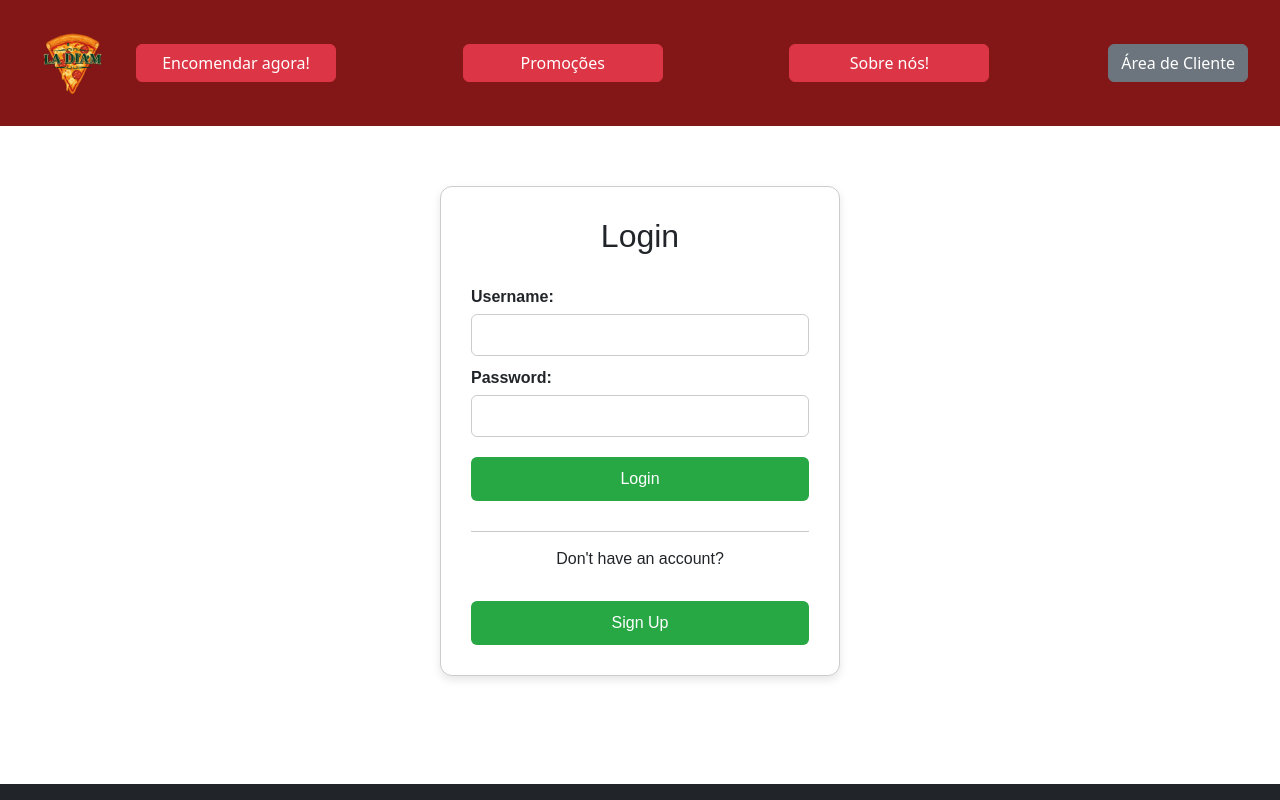
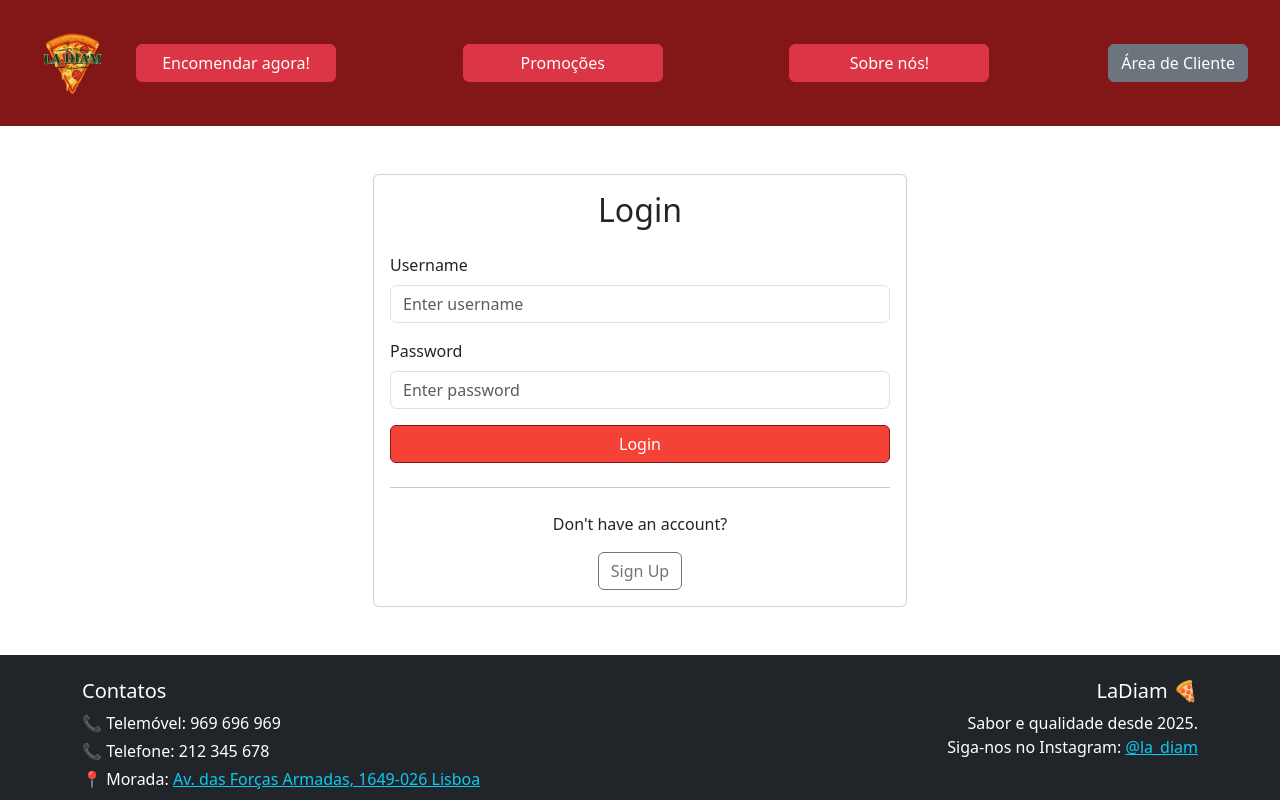
Before and after one commit to HugoM-10/LaDiam-Projeto, a React (Create React App) app in the folder la_diam-frontend/: page /login in a window 1280 px wide. Shown: the top 800 px of the page. Built offline with nearby package versions, Linux system fonts and the light colour scheme; no server answers.

Commit message:
changed login manager struct in frontend

```diff
--- /dev/null
+++ b/la_diam-frontend/src/Pages/LoginManager/Login.js
@@ -0,0 +1,96 @@
+import { useState, useContext, useEffect } from "react";
+import { useNavigate } from "react-router-dom";
+import { UserContext } from "../../UserContext";
+import {
+  Container,
+  Form,
+  Button,
+  Row,
+  Col,
+  Card,
+  LoginPage,
+} from "react-bootstrap";
+
+function Login() {
+  const [username, setUsername] = useState("");
+  const [password, setPassword] = useState("");
+  const navigate = useNavigate();
+  const { login, user } = useContext(UserContext);
+
+  // Redirect to main page if user already exists
+  useEffect(() => {
+    if (user) {
+      navigate("/");
+    }
+  }, [user]);
+
+  const handleSubmit = async (e) => {
+    e.preventDefault();
+    if (!user) {
+      const result = await login(username, password);
+      if (result.success) {
+        alert("Login successful!");
+        navigate("/");
+      } else {
+        alert("Login failed: " + result.message);
+      }
+    }
+  };
+
+  const handleSignupRedirect = () => {
+    navigate("/signup"); // Adjust the path if your signup route differs
+  };
+
+  return (
+    <Container className="pt-5 d-flex justify-content-center align-items-center vh-100">
+      <Row className="w-100">
+        <Col md={{ span: 6, offset: 3 }}>
+          <Card>
+            <Card.Body>
+              <h2 className="text-center mb-4">Login</h2>
+              <Form onSubmit={handleSubmit}>
+                <Form.Group controlId="formUsername" className="mb-3">
+                  <Form.Label>Username</Form.Label>
+                  <Form.Control
+                    type="text"
+                    value={username}
+                    onChange={(e) => setUsername(e.target.value)}
+                    placeholder="Enter username"
+                  />
+                </Form.Group>
+
+                <Form.Group controlId="formPassword" className="mb-3">
+                  <Form.Label>Password</Form.Label>
+                  <Form.Control
+                    type="password"
+                    value={password}
+                    onChange={(e) => setPassword(e.target.value)}
+                    placeholder="Enter password"
+                  />
+                </Form.Group>
+
+                <Button variant="primary" type="submit" className="w-100">
+                  Login
+                </Button>
+              </Form>
+
+              <hr className="my-4" />
+
+              <div className="text-center">
+                <p>Don't have an account?</p>
+                <Button
+                  variant="outline-secondary"
+                  onClick={handleSignupRedirect}
+                >
+                  Sign Up
+                </Button>
+              </div>
+            </Card.Body>
+          </Card>
+        </Col>
+      </Row>
+    </Container>
+  );
+}
+
+export default Login;
--- a/la_diam-frontend/src/Pages/LoginManager/Login/Login.css
+++ /dev/null
@@ -1,75 +0,0 @@
-.login-page {
-  display: flex;
-  justify-content: center;
-  align-items: center;
-  padding: 60px 20px;
-}
-
-.login-container {
-  max-width: 400px;
-  width: 100%;
-  padding: 30px;
-  border: 1px solid #ccc;
-  border-radius: 12px;
-  box-shadow: 0 4px 8px rgba(0, 0, 0, 0.1);
-  background-color: #fff;
-  font-family: Arial, sans-serif;
-}
-
-.login-container h2 {
-  text-align: center;
-  margin-bottom: 20px;
-}
-
-.login-container form {
-  display: flex;
-  flex-direction: column;
-}
-
-.login-container label {
-  margin-top: 10px;
-  margin-bottom: 5px;
-  font-weight: bold;
-}
-
-.login-container input[type="text"],
-.login-container input[type="password"] {
-  padding: 8px;
-  border: 1px solid #ccc;
-  border-radius: 6px;
-  font-size: 16px;
-}
-
-.login-container button {
-  width: 100%;
-  margin-top: 20px;
-  padding: 10px;
-  font-size: 16px;
-  border: none;
-  border-radius: 6px;
-  background-color: #007bff;
-  color: white;
-  cursor: pointer;
-  transition: background-color 0.2s;
-}
-
-.login-container button:hover {
-  background-color: #0056b3;
-}
-
-.login-container hr {
-  margin: 30px 0 15px;
-}
-
-.login-container p {
-  text-align: center;
-  margin-bottom: 10px;
-}
-
-.login-container button:last-of-type {
-  background-color: #28a745;
-}
-
-.login-container button:last-of-type:hover {
-  background-color: #1e7e34;
-}
--- a/la_diam-frontend/src/Pages/LoginManager/Login/Login.js
+++ /dev/null
@@ -1,66 +0,0 @@
-import { useState, useContext, useEffect } from 'react';
-import { useNavigate } from 'react-router-dom';
-import { UserContext } from "../../../UserContext";
-import './Login.css';
-
-function Login() {
-  const [username, setUsername] = useState('');
-  const [password, setPassword] = useState('');
-  const navigate = useNavigate();
-  const { login, user } = useContext(UserContext);
-
-  // Redirect to main page if user already exists
-  useEffect(() => {
-    if (user) {
-      navigate('/');
-    }
-  }, [user]);
-
-  const handleSubmit = async (e) => {
-    e.preventDefault();
-    if (!user) {
-      const result = await login(username, password);
-      if (result.success) {
-        alert('Login successful!');
-        navigate('/');
-      } else {
-        alert('Login failed: ' + result.message);
-      }
-    }
-  };
-
-  const handleSignupRedirect = () => {
-    navigate('/signup'); // Adjust the path if your signup route differs
-  };
-
-  return (
-  <div className="login-page">
-    <div className="login-container">
-      <h2>Login</h2>
-      <form onSubmit={handleSubmit}>
-        <label>Username: </label>
-        <input
-          type="text"
-          value={username}
-          onChange={(e) => setUsername(e.target.value)}
-        />
-        <label>Password: </label>
-        <input
-          type="password"
-          value={password}
-          onChange={(e) => setPassword(e.target.value)}
-        />
-        <button type="submit">Login</button>
-      </form>
-
-      <hr />
-
-      <p>Don't have an account?</p>
-      <button type="submit" onClick={handleSignupRedirect}>Sign Up</button>
-    </div>
-  </div>
-);
-
-}
-
-export default Login;
--- a/la_diam-frontend/src/Pages/LoginManager/Signup/Signup.js
+++ b/la_diam-frontend/src/Pages/LoginManager/Signup.js
@@ -1,9 +1,9 @@
 import { useState,useContext } from "react";
 import { useNavigate } from "react-router-dom";
-import { updateProfile } from "../../../BackendCalls/posters";
+import { updateProfile } from "../../BackendCalls/posters";
 import { FormGroup } from "reactstrap";
-import ProfileFieldsForm from "../../Profile/ProfileForm";
-import { UserContext } from "../../../UserContext";
+import ProfileFieldsForm from "../Profile/ProfileForm";
+import { UserContext } from "../../UserContext";
 
 const SignupForm = () => {
   const {user, signup}= useContext(UserContext);
```
Also changed, not shown: la_diam-frontend/src/App.js (+8 -7 lines).
